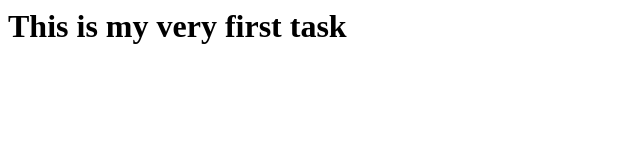
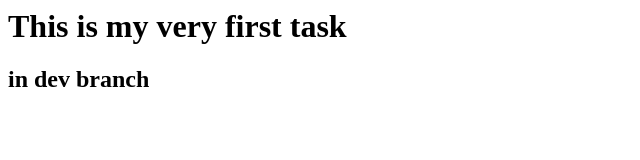
Before and after one commit to shreyacasm/devops1, a plain HTML site: page index.html in a window 1280 px wide. Shown: the whole page, without its empty margins (0-640 px from the left). Drawn offline with Linux system fonts and the light colour scheme.

Commit message:
first on dev

```diff
--- a/index.html
+++ b/index.html
@@ -1 +1,2 @@
 <h1>This is my very first task</h1>
+<h2>in dev branch</h2>
```
